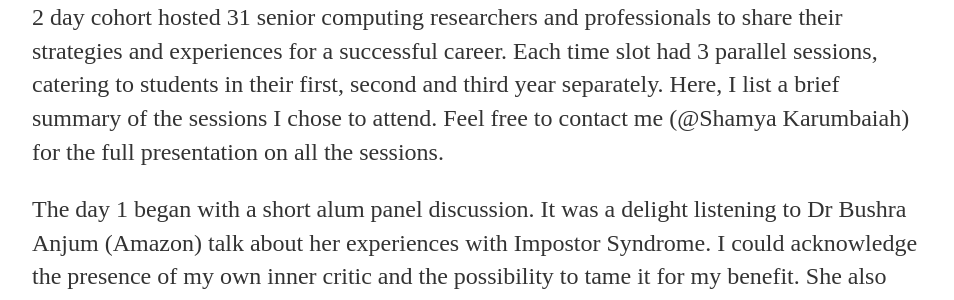
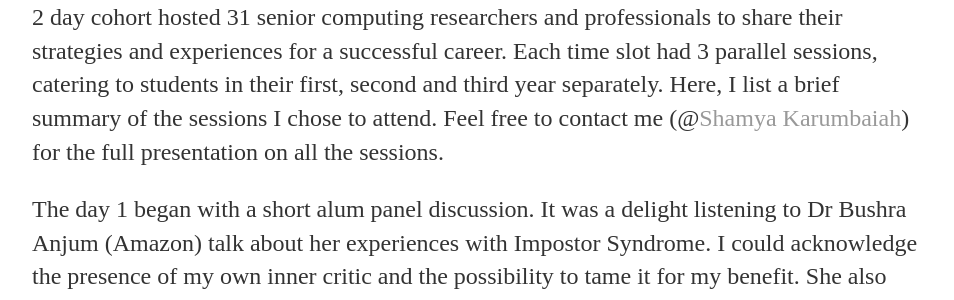
Before and after one commit to Shamya/shamyatest.github.io, a Jekyll site: the page built from _posts/2016-04-15-grad-cohort.md, in a window 1280 px wide and 900 px high, scrolled down 504 px. Shown: the part 323-623 px from the top of the window, without its empty margins (160-1114 px from the left). Built offline with Jekyll 4.4.1, drawn with Linux system fonts in a browser that asks for light colours; some of the changed lines change nothing that is shown; some of the changed text lies outside the part shown.

Commit message:
update content

```diff
--- a/_posts/2016-04-15-grad-cohort.md
+++ b/_posts/2016-04-15-grad-cohort.md
@@ -3,14 +3,13 @@ layout: post
 title: "Lockdown lifted, Suspect Caught | Grad Cohort"
 date: 2016-04-15
 ---
-
 Two days of lockdown in a building full of 551+31+ women - some of them truly inspirational and the rest on their path to be one. This was held in response to a threat to women in computing. These women were briefed about their incredible role as the harbinger of the new era of computing research. All the incidents listed in this report are truly personal anecdotes. No person or organization shall be held responsible. Pardon my language, I have been lately watching a lot of cop thrillers.
 
 My experience at this year’s CRAW grad cohort was no less than a thriller; as with every passing session I rediscovered the purpose of my grad studies. As an early career woman with mostly industry experience and now diving into computing research, I had a lot of apprehensions about going against the grain with my research choices. If you are someone who is having one of those “I am not so sure” moments in your research, I say this article and the next grad cohort is for you.
 
-Grad cohort is aimed to help graduate students in their early years achieve academic and career success. This year 551 students were sponsored to attend this event in San Diego. The 2 day cohort hosted 31 senior computing researchers and professionals to share their strategies and experiences for a successful career. Each time slot had 3 parallel sessions, catering to students in their first, second and third year separately. Here, I list a brief summary of the sessions I chose to attend. Feel free to contact me (@Shamya Karumbaiah) for the full presentation on all the sessions.
+Grad cohort is aimed to help graduate students in their early years achieve academic and career success. This year 551 students were sponsored to attend this event in San Diego. The 2 day cohort hosted 31 senior computing researchers and professionals to share their strategies and experiences for a successful career. Each time slot had 3 parallel sessions, catering to students in their first, second and third year separately. Here, I list a brief summary of the sessions I chose to attend. Feel free to contact me (@[Shamya Karumbaiah](http://shamya.github.io)) for the full presentation on all the sessions.
 
-The day 1 began with a short alum panel discussion. It was a delight listening to Dr Bushra Anjum (Amazon) talk about her experiences with Impostor Syndrome. I could acknowledge the presence of my own inner critic and the possibility to tame it for my benefit. She also went on to explain how a PhD doesn’t shut the door to industry; but rather keeps the door to academia open. Saeideh Bakshi (Yahoo) spoke about those dark moments in everyone’s PhD and to come in terms with it, keeping a positive attitude.
+The day 1 began with a short alum panel discussion. It was a delight listening to Dr Bushra Anjum (Amazon) talk about her experiences with Impostor Syndrome. I could acknowledge the presence of my own inner critic and the possibility to tame it for my benefit. She also went on to explain how a PhD doesn't shut the door to industry; but rather keeps the door to academia open. Saeideh Bakshi (Yahoo) spoke about those dark moments in everyone’s PhD and to come in terms with it, keeping a positive attitude.
 
 A.J. Brush (Microsoft Research) and America Chambers (University of Puget Sound) facilitated the fun-filled networking session. It is easy to loathe networking if it is perceived as marketing; the key is to make it relational and not transactional. It is also important to realize that networking is not a substitute for quality work. Some easy tips on cultivating these productive relationships were presented and practiced.
 
```
